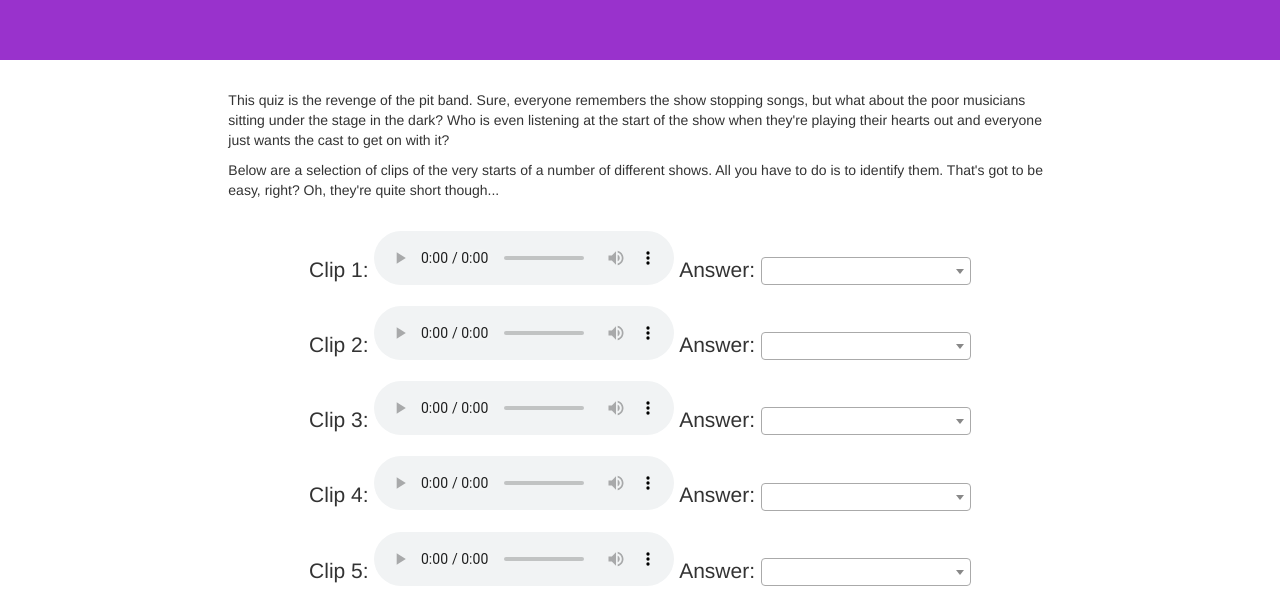
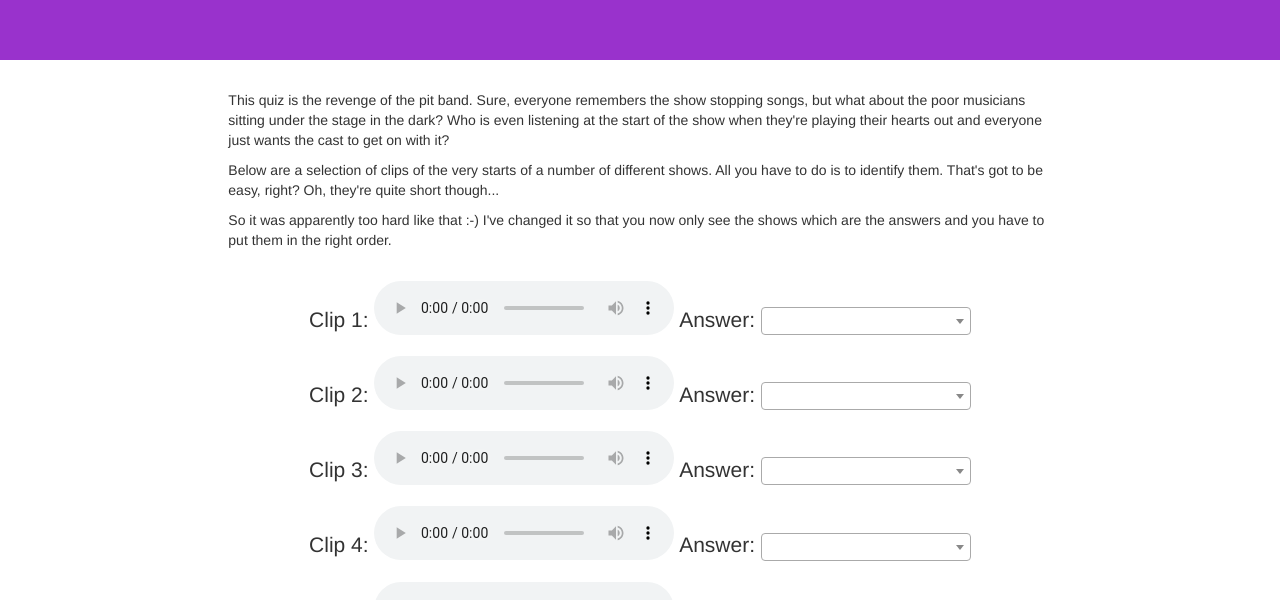
Before and after one commit to s-andrews/musicquiz, a plain HTML site: page index.html in a window 1280 px wide. Shown: the part 180-780 px from the top of the page. Drawn offline with nearby package versions, Linux system fonts and the light colour scheme.

Commit message:
Added explanation

```diff
--- a/index.html
+++ b/index.html
@@ -41,6 +41,10 @@
                 <p>
                     Below are a selection of clips of the very starts of a number of different shows.  All you have to do
                     is to identify them.  That's got to be easy, right?  Oh, they're quite short though...
+                </p>
+                <p>
+                    So it was apparently too hard like that :-)  I've changed it so that you now only see the shows which
+                    are the answers and you have to put them in the right order.
                 </p>
             </div>
         </div>
```
